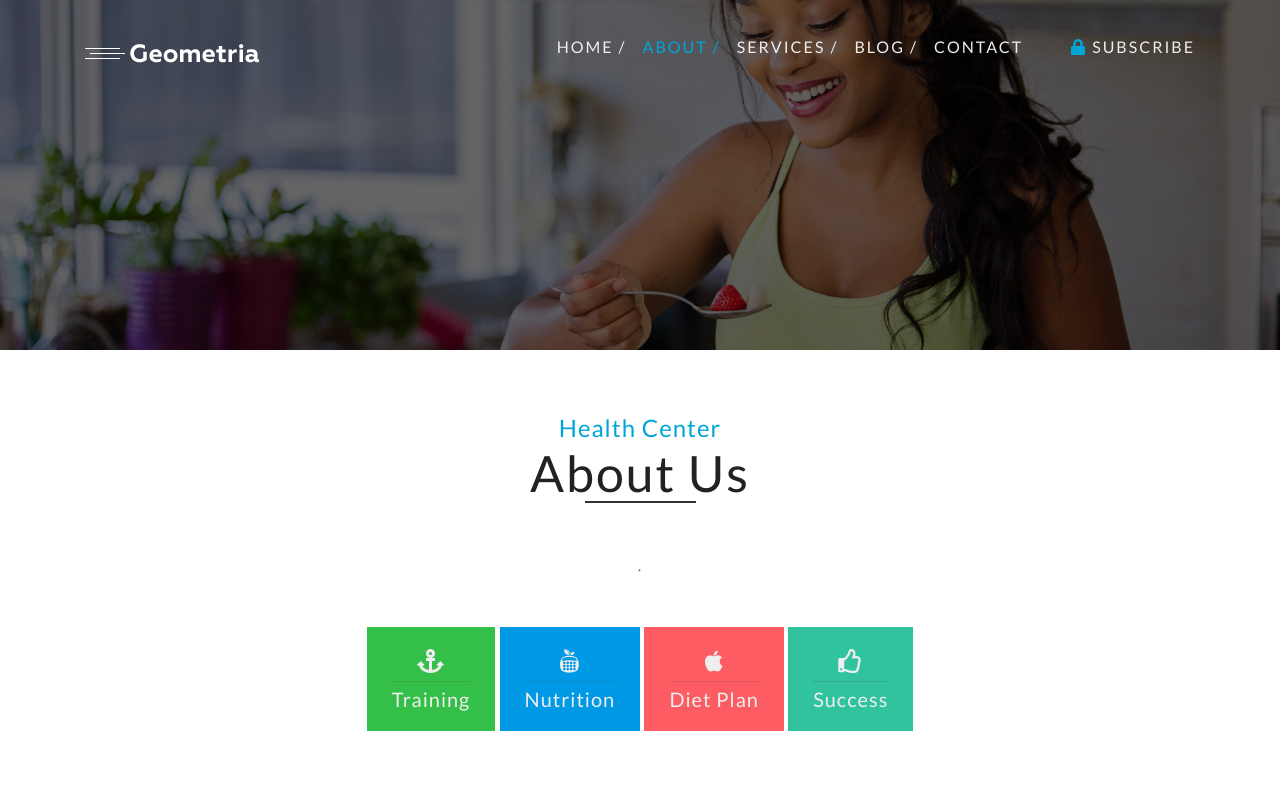
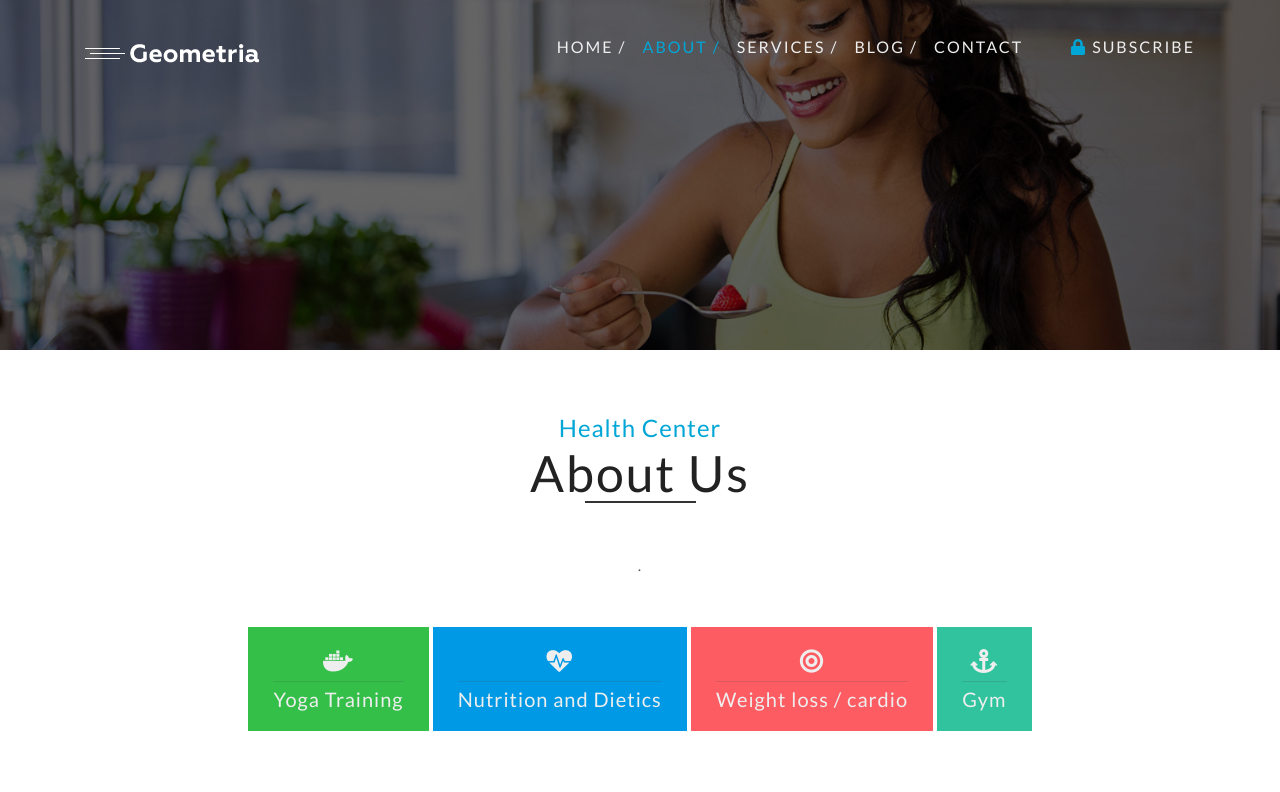
Before and after one commit to imohenry/Geometria, a plain HTML site: page about.html in a window 1280 px wide. Shown: the top 792 px of the page. Drawn offline with nearby package versions, Linux system fonts and the light colour scheme.

Commit message:
Update about.html

```diff
--- a/about.html
+++ b/about.html
@@ -105,11 +105,11 @@ Smartphone Compatible web template, free webdesigns for Nokia, Samsung, LG, Sony
 		<h4 class="heading text-center">Health Center</h4>
 		<h2 class="heading text-center mb-sm-5 mb-4">About Us </h2>
 		<p class="text-center">.</p>
-		<div class="about-grids mt-md-5 mt-4 text-center">
-			<h4 class="bg-green"><i class="fas fa-anchor"></i> <span>Training</span></h4>
-			<h4 class="bg-blue"><i class="fab fa-nutritionix"></i> <span>Nutrition</span></h4>
-			<h4 class="bg-pink"><i class="fab fa-apple"></i> <span>Diet Plan</span></h4>
-			<h4 class="bg-green-light"><i class="far fa-thumbs-up"></i> <span>Success</span></h4>
+			<div class="about-grids mt-md-5 mt-4 text-center">
+			<h4 class="bg-green"><i class="fab bg4 fa-docker"></i> <span>Yoga Training</span></h4>
+			<h4 class="bg-blue"><i class="fas bg1 fa-heartbeat"></i> <span>Nutrition and Dietics</span></h4>
+			<h4 class="bg-pink"><i class="fas bg3 fa-bullseye"></i> <span>Weight loss / cardio</span></h4>
+			<h4 class="bg-green-light"><i class="fas bg2 fa-anchor"></i> <span>Gym</span></h4>
 		</div>
 	</div>
 </section>
```
